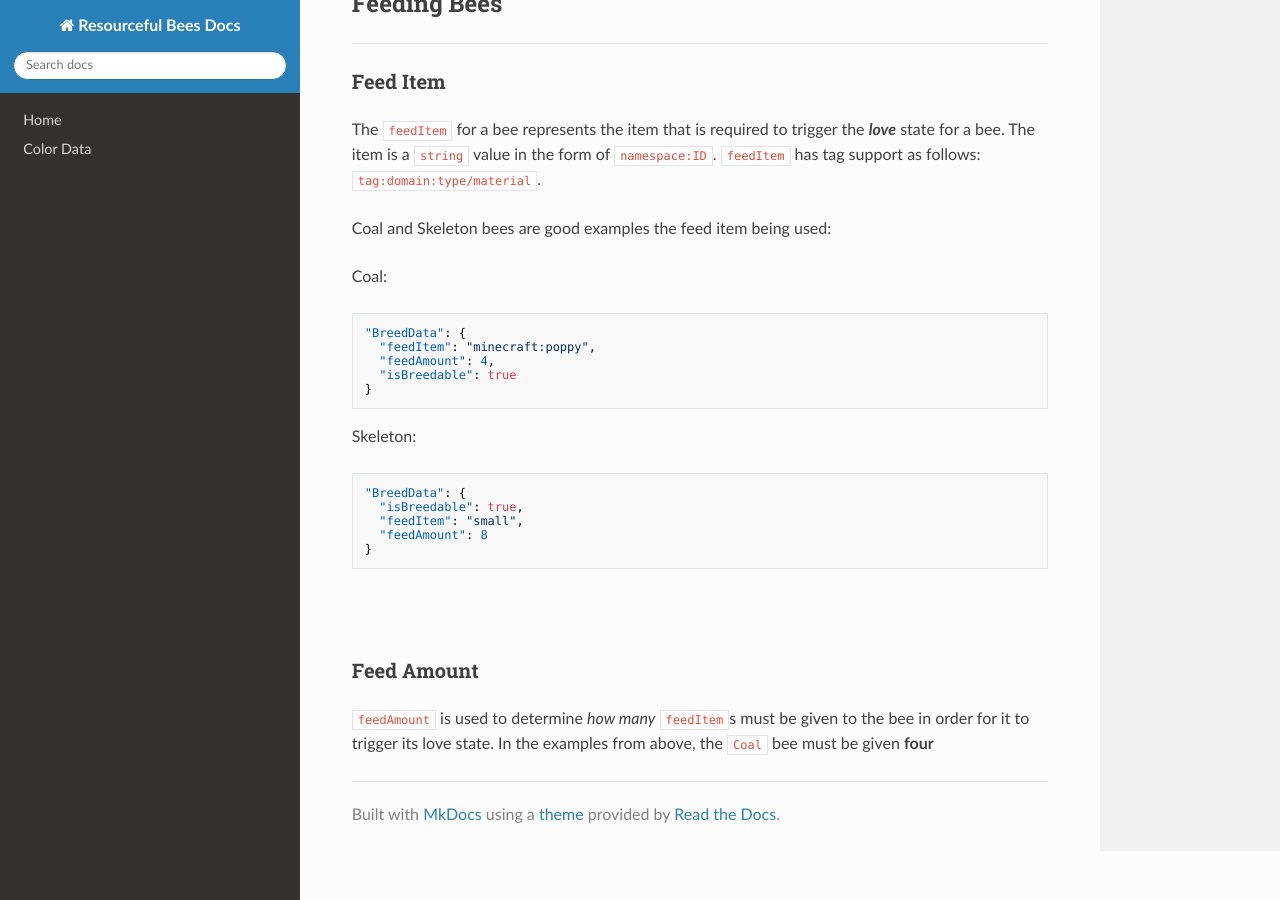
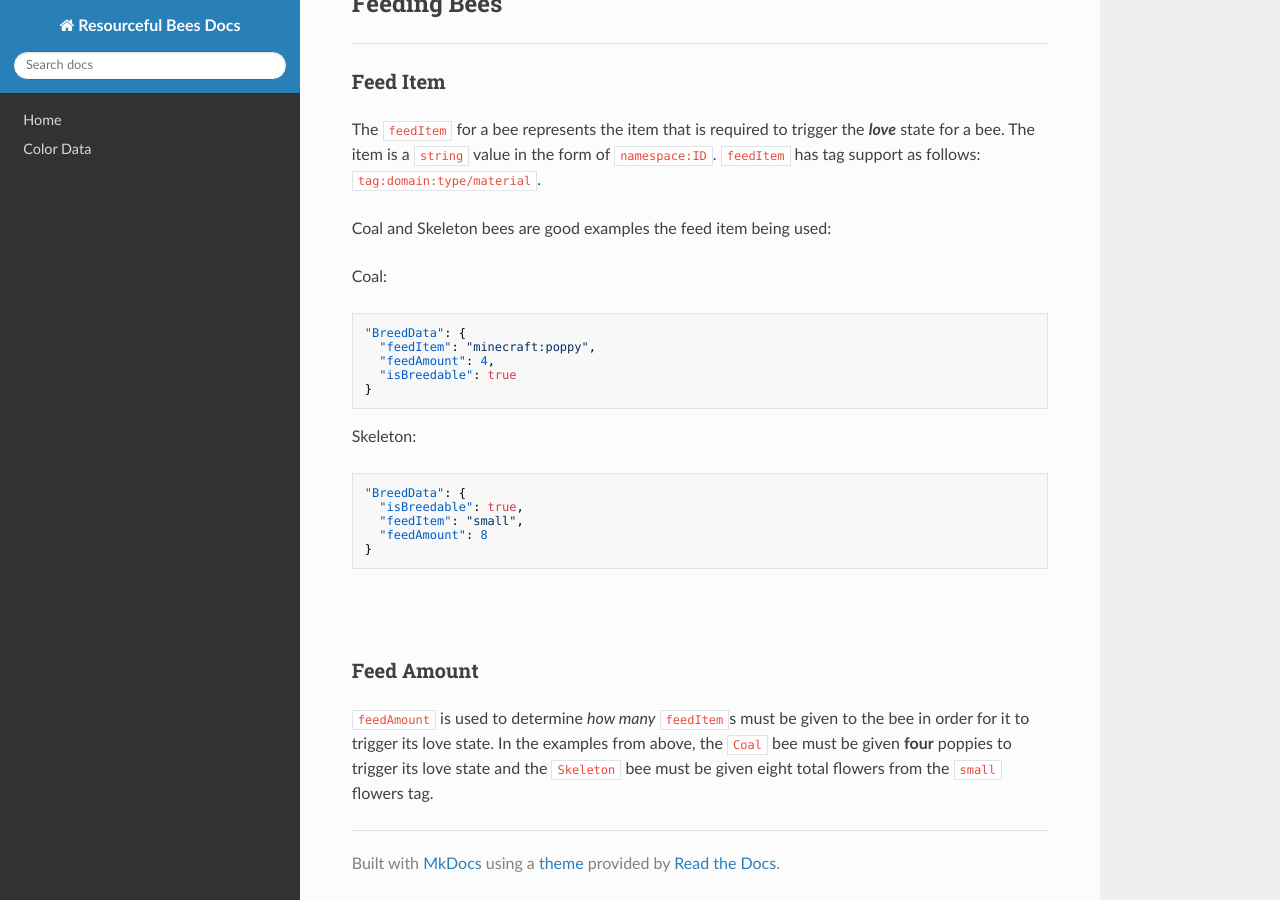
Before and after one commit to Team-Resourceful/ResourcefulBeesDocs, an MkDocs documentation site: the page built from docs/bee_data/breed_data.md, in a window 1280 px wide and 900 px high, scrolled down 2184 px. Built offline with MkDocs 1.6.1, drawn with Linux system fonts in a browser that asks for light colours; nearby versions of some CDN libraries.

Commit message:
docs/bee_data/breed_data.md updated from https://stackedit.io/

```diff
--- a/docs/bee_data/breed_data.md
+++ b/docs/bee_data/breed_data.md
@@ -112,9 +112,9 @@ Skeleton:
 
 ### **Feed Amount**
 
-`feedAmount` is used to determine *how many* `feedItem`s must be given to the bee in order for it to trigger its love state. In the examples from above, the `Coal` bee must be given **four**
+`feedAmount` is used to determine *how many* `feedItem`s must be given to the bee in order for it to trigger its love state. In the examples from above, the `Coal` bee must be given **four** poppies to trigger its love state and the `Skeleton` bee must be given eight total flowers from the `small` flowers tag.
 <!--stackedit_data:
-eyJoaXN0b3J5IjpbOTAxMjY4NTAwLC0xOTkyOTQ1NDE4LC0xMT
-EzOTc4ODEwLDEwNzgwNTA1MiwtNzUzOTE3MzAxLDgxMDAxNzcx
-OV19
+eyJoaXN0b3J5IjpbLTU5MjMzMzQ5NSwtMTk5Mjk0NTQxOCwtMT
+ExMzk3ODgxMCwxMDc4MDUwNTIsLTc1MzkxNzMwMSw4MTAwMTc3
+MTldfQ==
 -->
```
